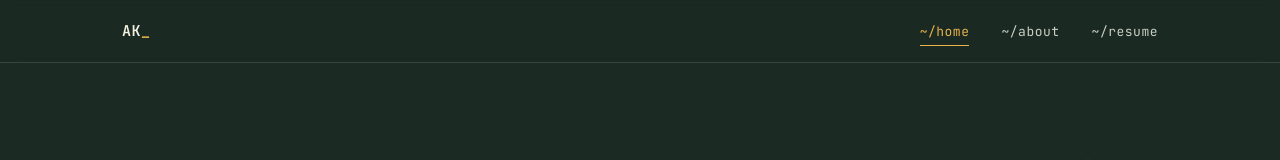
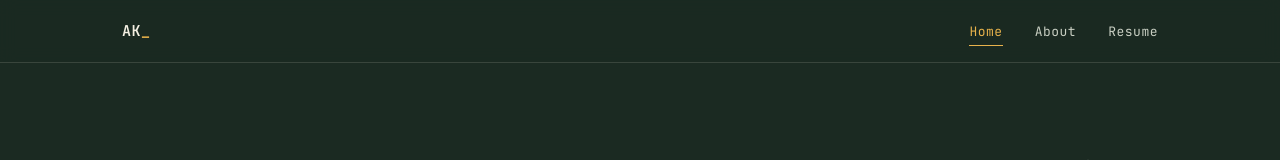
Before and after one commit to ayeshakhan69673-source/personal-website, a plain HTML site: page index.html in a window 1280 px wide. Shown: the top 160 px of the page. Drawn offline with nearby package versions, Linux system fonts and the light colour scheme.

Commit message:
update site

```diff
--- a/index.html
+++ b/index.html
@@ -15,9 +15,9 @@
   <div class="nav-inner">
     <span class="nav-mark">AK<span class="cursor">_</span></span>
     <ul class="nav-links">
-      <li><a href="#home" class="nav-link active" data-section="home">~/home</a></li>
-      <li><a href="#about" class="nav-link" data-section="about">~/about</a></li>
-      <li><a href="#resume" class="nav-link" data-section="resume">~/resume</a></li>
+      <li><a href="#home" class="nav-link active" data-section="home">Home</a></li>
+      <li><a href="#about" class="nav-link" data-section="about">About</a></li>
+      <li><a href="#resume" class="nav-link" data-section="resume">Resume</a></li>
     </ul>
   </div>
 </nav>
```
